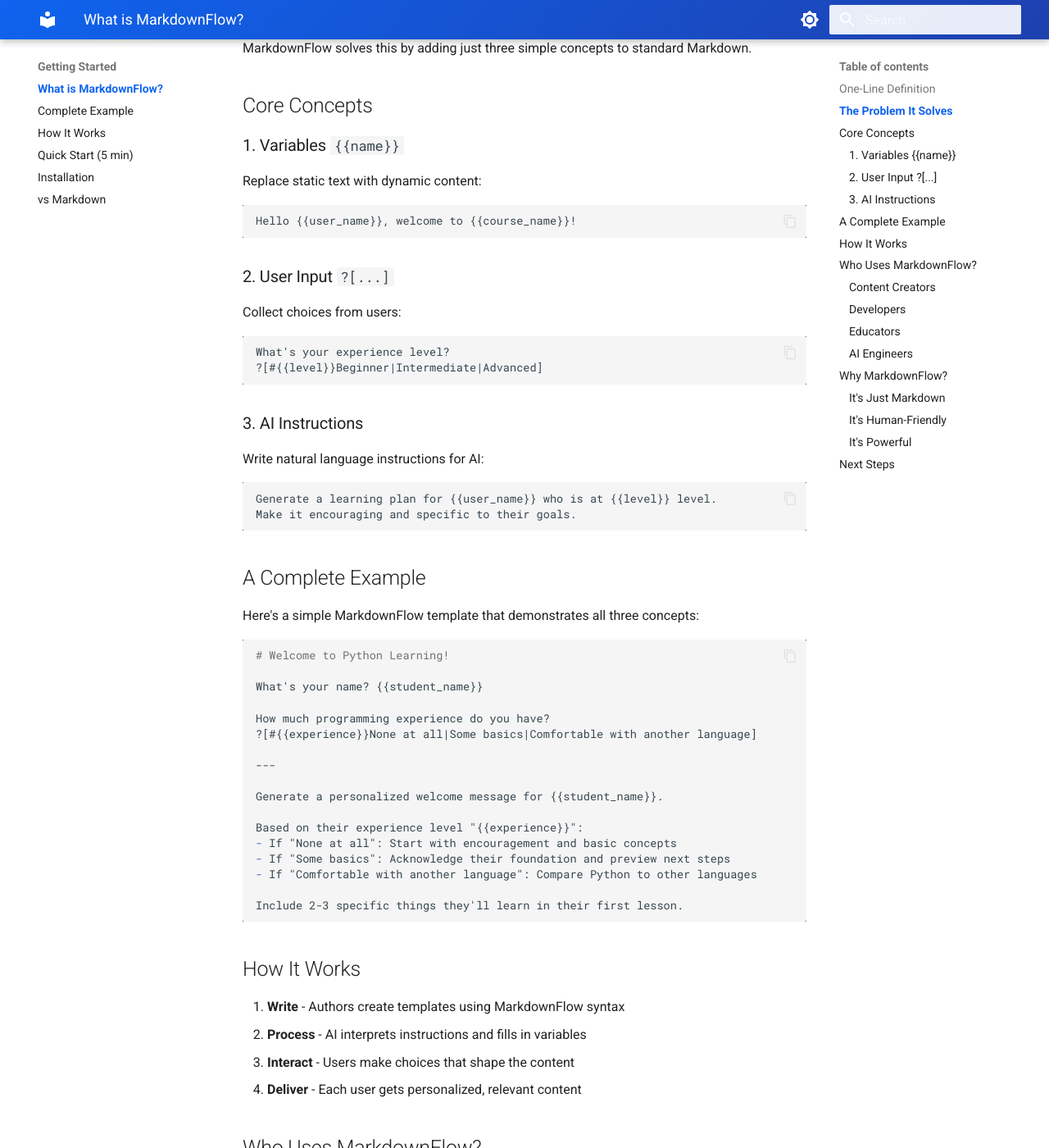
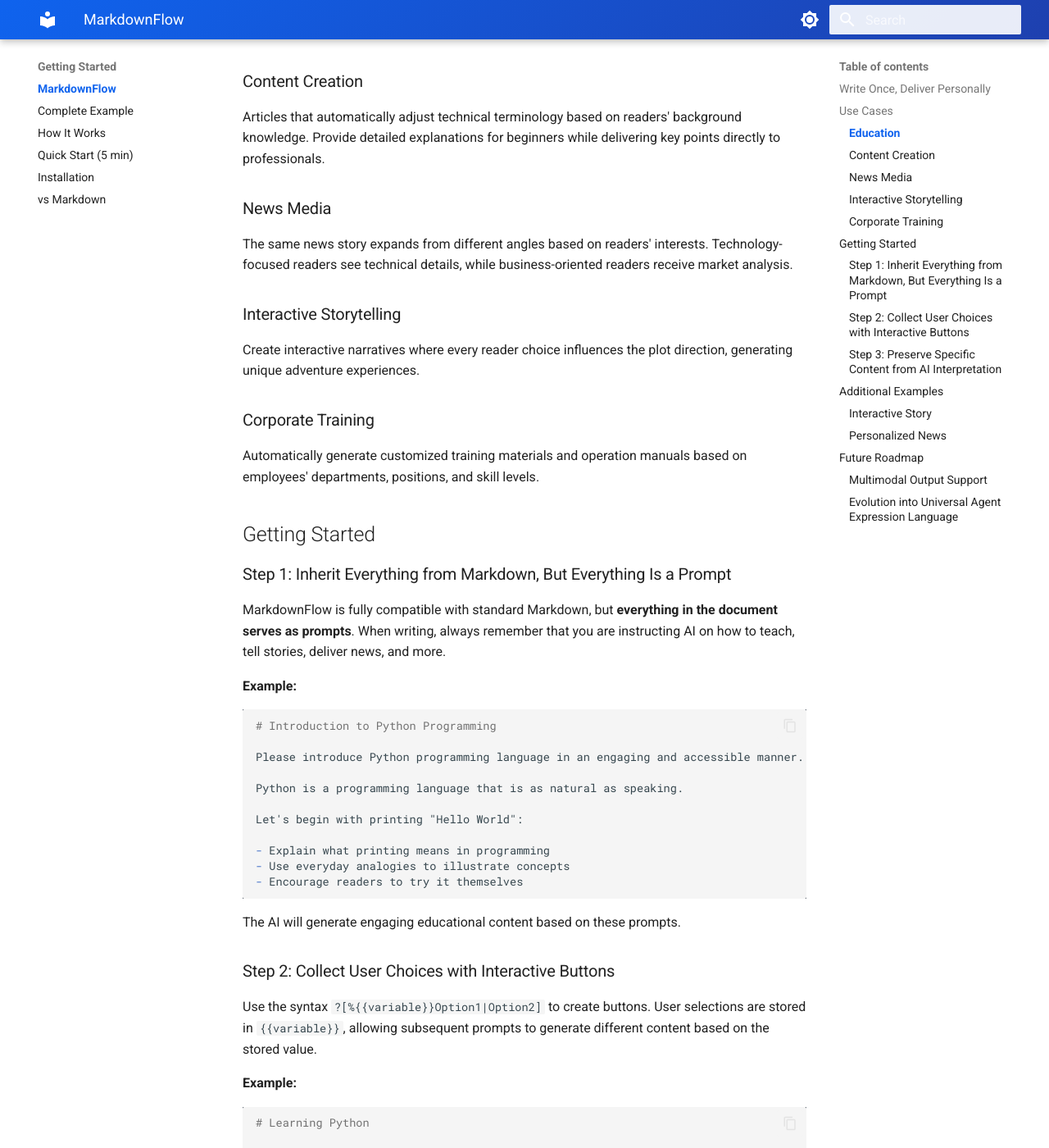
Before and after one commit to ai-shifu/markdown-flow, an MkDocs documentation site: the page built from docs/docs/index.md, in a window 1280 px wide and 1400 px high, scrolled down 559 px. Shown: the whole window at 82% size. Built offline with MkDocs 1.6.1 and Material for MkDocs 9.7.7, drawn with Linux system fonts in a browser that asks for light colours; some of the changed text lies outside the part shown.

Commit message:
Rewrite homepage with "Write Once, Deliver Personally" slogan
- Add clear slogan and positioning statement
- Restructure content with practical use cases
- Provide step-by-step getting started guide with examples
- Update examples to be more formal and official
- Add future roadmap section

🤖 Generated with [Claude Code](https://claude.ai/code)

Co-Authored-By: Claude <noreply@anthropic.com>

````diff
--- a/docs/docs/index.md
+++ b/docs/docs/index.md
@@ -1,111 +1,154 @@
-# What is MarkdownFlow?
+# MarkdownFlow
 
-**MarkdownFlow is the HTML of the AI Era** — a document format that humans, code, and AI can all read and write.
+## Write Once, Deliver Personally
 
-## One-Line Definition
+MarkdownFlow is an extension of the Markdown format. Documents written in MarkdownFlow can be processed by MarkdownFlow Agents to create beautifully formatted, personalized, and interactive pages tailored to each reader.
 
-MarkdownFlow extends Markdown with variables, user inputs, and AI instructions to create dynamic, personalized documents.
+**No programming knowledge required. Easy to learn and use. If you can type, you can create.**
 
-## The Problem It Solves
+## Use Cases
 
-Traditional documents are static. The same content for everyone. But in the AI era, we need documents that:
-- Adapt to each reader
-- Respond to user choices
-- Generate personalized content
-- Maintain human readability
+### Education
 
-MarkdownFlow solves this by adding just three simple concepts to standard Markdown.
+Generate personalized learning materials for students at different levels. A single curriculum outline automatically adjusts difficulty and teaching methods based on students' foundation, interests, and learning progress.
 
-## Core Concepts
+### Content Creation
 
-### 1. Variables `{{name}}`
-Replace static text with dynamic content:
+Articles that automatically adjust technical terminology based on readers' background knowledge. Provide detailed explanations for beginners while delivering key points directly to professionals.
+
+### News Media
+
+The same news story expands from different angles based on readers' interests. Technology-focused readers see technical details, while business-oriented readers receive market analysis.
+
+### Interactive Storytelling
+
+Create interactive narratives where every reader choice influences the plot direction, generating unique adventure experiences.
+
+### Corporate Training
+
+Automatically generate customized training materials and operation manuals based on employees' departments, positions, and skill levels.
+
+## Getting Started
+
+### Step 1: Inherit Everything from Markdown, But Everything Is a Prompt
+
+MarkdownFlow is fully compatible with standard Markdown, but **everything in the document serves as prompts**. When writing, always remember that you are instructing AI on how to teach, tell stories, deliver news, and more.
+
+**Example:**
 
 ```markdown
-Hello {{user_name}}, welcome to {{course_name}}!
+# Introduction to Python Programming
+
+Please introduce Python programming language in an engaging and accessible manner.
+
+Python is a programming language that is as natural as speaking.
+
+Let's begin with printing "Hello World":
+
+- Explain what printing means in programming
+- Use everyday analogies to illustrate concepts
+- Encourage readers to try it themselves
 ```
 
-### 2. User Input `?[...]`
-Collect choices from users:
+The AI will generate engaging educational content based on these prompts.
+
+### Step 2: Collect User Choices with Interactive Buttons
+
+Use the syntax `?[%{{variable}}Option1|Option2]` to create buttons. User selections are stored in `{{variable}}`, allowing subsequent prompts to generate different content based on the stored value.
+
+**Example:**
 
 ```markdown
-What's your experience level?
-?[#{{level}}Beginner|Intermediate|Advanced]
-```
+# Learning Python
 
-### 3. AI Instructions
-Write natural language instructions for AI:
-
-```markdown
-Generate a learning plan for {{user_name}} who is at {{level}} level.
-Make it encouraging and specific to their goals.
-```
-
-## A Complete Example
-
-Here's a simple MarkdownFlow template that demonstrates all three concepts:
-
-```markdown
-# Welcome to Python Learning!
-
-What's your name? {{student_name}}
-
-How much programming experience do you have?
-?[#{{experience}}None at all|Some basics|Comfortable with another language]
+Which area of Python would you like to explore?
+?[%{{direction}}Web Development|Data Analysis|Artificial Intelligence|Automation Scripts]
 
 ---
 
-Generate a personalized welcome message for {{student_name}}.
+Generate a learning path based on the user's selected {{direction}}:
 
-Based on their experience level "{{experience}}":
-- If "None at all": Start with encouragement and basic concepts
-- If "Some basics": Acknowledge their foundation and preview next steps
-- If "Comfortable with another language": Compare Python to other languages
+If "Web Development" is selected:
 
-Include 2-3 specific things they'll learn in their first lesson.
+- Introduce Django and Flask frameworks
+- Recommend HTML/CSS fundamentals
+- Provide a simple website project example
+
+If "Data Analysis" is selected:
+
+- Introduce Pandas and NumPy
+- Explain data visualization tools
+- Present real dataset analysis cases
+
+[And so on...]
 ```
 
-## How It Works
+### Step 3: Preserve Specific Content from AI Interpretation
 
-1. **Write** - Authors create templates using MarkdownFlow syntax
-2. **Process** - AI interprets instructions and fills in variables
-3. **Interact** - Users make choices that shape the content
-4. **Deliver** - Each user gets personalized, relevant content
+For content that should remain unchanged by AI interpretation—such as quotations, axioms, or code examples—enclose it with `===`.
 
-## Who Uses MarkdownFlow?
+**Example:**
 
-### Content Creators
-Write once, deliver personalized content to thousands. No coding required.
+```markdown
+Let us remember the core principles of The Zen of Python:
 
-### Developers
-Build interactive applications with markdown as the interface.
+===
+Beautiful is better than ugly.
+Explicit is better than implicit.
+Simple is better than complex.
+Complex is better than complicated.
+===
 
-### Educators
-Create adaptive learning materials that meet students where they are.
+Please explain the significance of these principles for programming while preserving the original text.
+```
 
-### AI Engineers
-Define AI behavior using natural language instead of complex prompts.
+## Additional Examples
 
-## Why MarkdownFlow?
+### Interactive Story
 
-### It's Just Markdown
-- 100% compatible with standard Markdown
-- Works with existing tools and editors
-- No proprietary format lock-in
+```markdown
+# The Mysterious Forest Adventure
 
-### It's Human-Friendly
-- Read and write without special tools
-- Natural language instructions
-- Clear, simple syntax
+You are a brave explorer standing at the entrance to the legendary mysterious forest.
 
-### It's Powerful
-- Full Turing-complete with AI
-- Infinite personalization possibilities
-- Works with any LLM provider
+You see two paths before you:
+?[%{{path}}The sunny path on the left|The shadowy trail on the right]
 
-## Next Steps
+---
 
-Ready to start? Continue to:
-- [Relationship with Markdown](relationship.md) - How MarkdownFlow extends Markdown
-- [5-Minute Quickstart](quickstart.md) - Learn by doing
-- [Installation Guide](installation.md) - Set up MarkdownFlow in your project
+Generate different adventure stories based on the {{path}} choice:
+
+- If "The sunny path on the left" is chosen: Encounter friendly sprites and receive magical blessings
+- If "The shadowy trail on the right" is chosen: Discover ancient treasures that require solving puzzles
+```
+
+### Personalized News
+
+```markdown
+# Today's Tech News: AI Breakthrough
+
+Which aspect interests you most?
+?[%{{focus}}Technical Principles|Business Applications|Social Impact|Investment Opportunities]
+
+---
+
+Expand content based on the reader's selected {{focus}}:
+
+- Maintain objective and neutral journalistic standards
+- Include relevant expert opinions
+- Provide background information and context
+```
+
+## Future Roadmap
+
+### Multimodal Output Support
+
+Generate richly illustrated content. Enable AI not only to narrate but also to create diagrams, charts, and visualizations, making your creations more vivid and engaging.
+
+### Evolution into Universal Agent Expression Language
+
+Effortlessly customize your own Agents. Define complex AI behaviors using natural language. Building intelligent applications has never been simpler.
+
+---
+
+Ready to begin? Visit the [Quick Start Guide](getting-started/quickstart.md) to experience the power of MarkdownFlow today!
````
